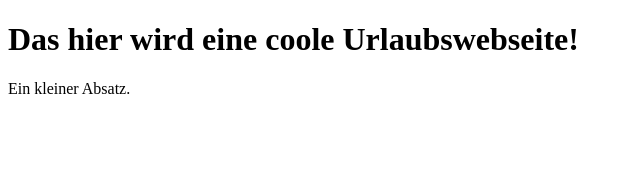
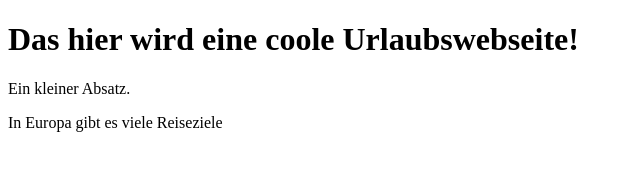
Before and after one commit to Torsten-git/udm_website, a plain HTML site: page index.html in a window 1280 px wide. Shown: the whole page, without its empty margins (0-640 px from the left). Drawn offline with Linux system fonts and the light colour scheme.

Commit message:
Adding a sentencs about Europe

```diff
--- a/index.html
+++ b/index.html
@@ -8,5 +8,6 @@
 <body>
     <h1>Das hier wird eine coole Urlaubswebseite!</h1>
     <p>Ein kleiner Absatz.</p>
+    <p>In Europa gibt es viele Reiseziele</p>
 </body>
 </html>
```
